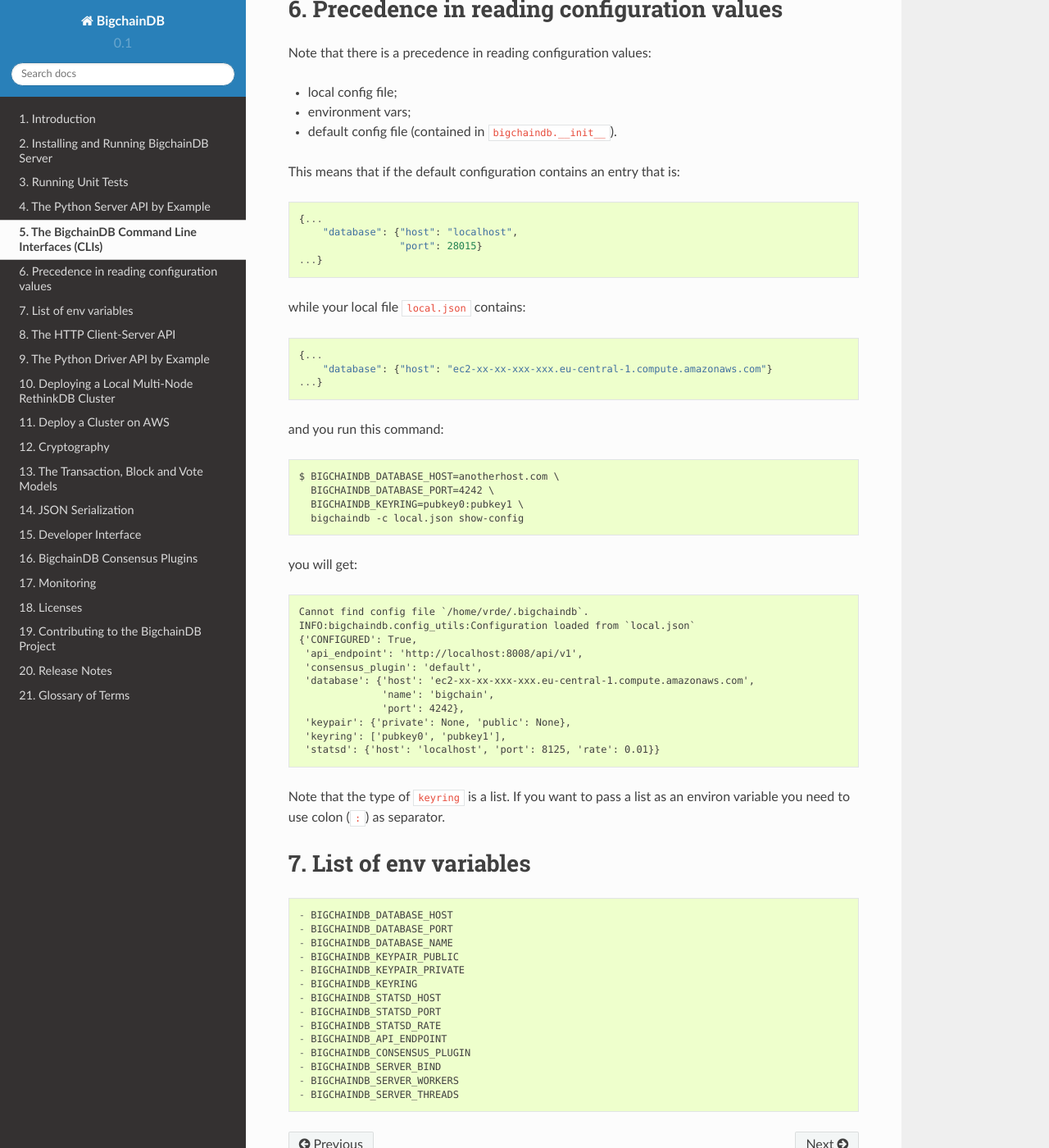
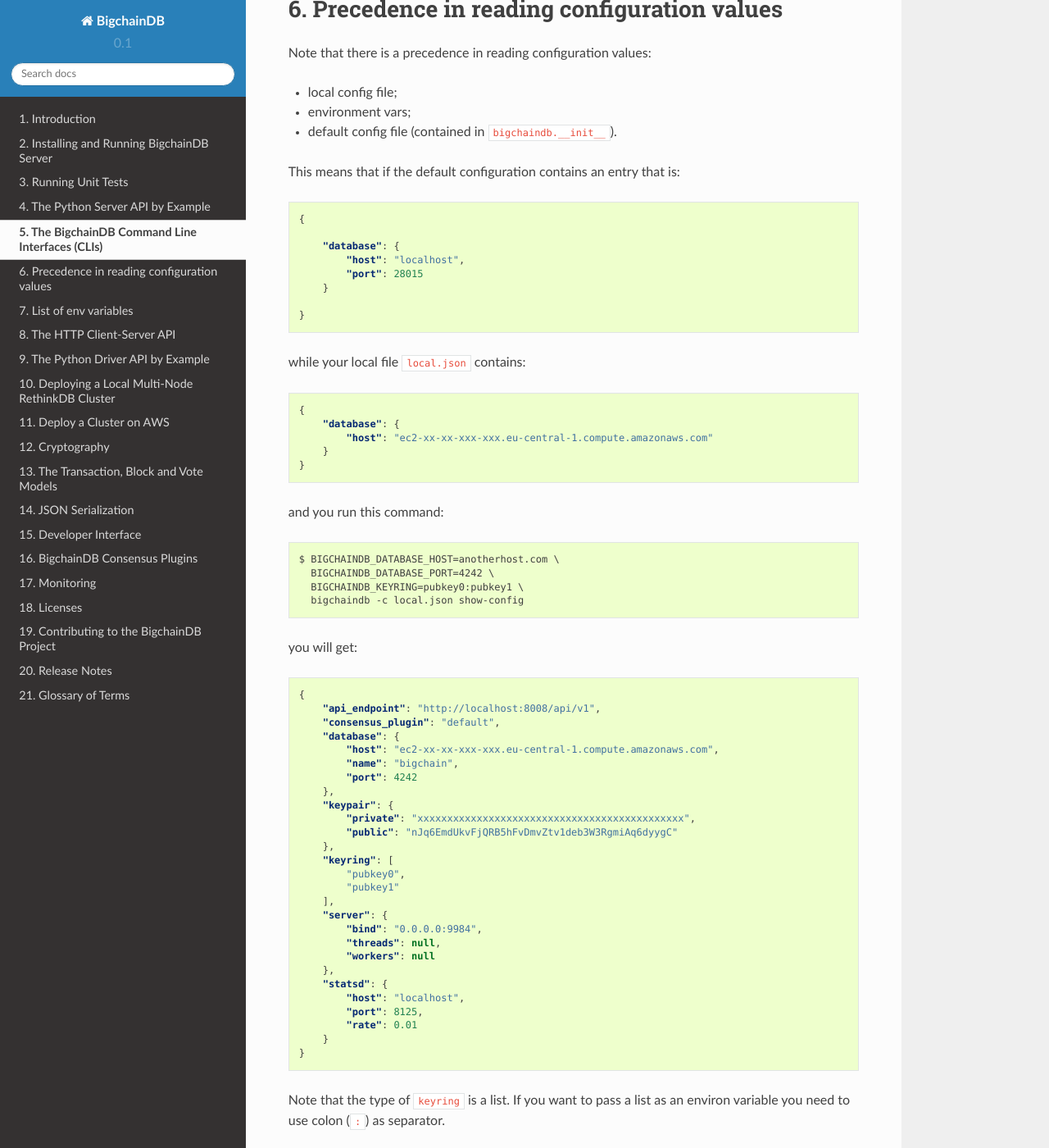
Before and after one commit to bigchaindb/bigchaindb, a Sphinx documentation site: the page built from docs/source/bigchaindb-cli.md, in a window 1280 px wide and 1400 px high, scrolled down 811 px. Shown: the whole window at 82% size. Built offline with Sphinx 7.4.7 and the Read the Docs theme 2.0.0, drawn with Linux system fonts in a browser that asks for light colours.

Commit message:
Print config using json

````diff
--- a/docs/source/bigchaindb-cli.md
+++ b/docs/source/bigchaindb-cli.md
@@ -35,18 +35,25 @@
 
 This means that if the default configuration contains an entry that is:
 
-```
-{...
-    "database": {"host": "localhost",
-                 "port": 28015}
-...}
+```json
+{
+
+    "database": {
+        "host": "localhost",
+        "port": 28015
+    }
+
+}
 ```
 
 while your local file `local.json` contains:
-```
-{...
-    "database": {"host": "ec2-xx-xx-xxx-xxx.eu-central-1.compute.amazonaws.com"}
-...}
+```json
+{
+    "database": {
+        "host": "ec2-xx-xx-xxx-xxx.eu-central-1.compute.amazonaws.com"
+    }
+}
+
 ```
 
 and you run this command:
@@ -58,18 +65,34 @@
 ```
 
 you will get:
-```
-Cannot find config file `/home/vrde/.bigchaindb`.
-INFO:bigchaindb.config_utils:Configuration loaded from `local.json`
-{'CONFIGURED': True,
- 'api_endpoint': 'http://localhost:8008/api/v1',
- 'consensus_plugin': 'default',
- 'database': {'host': 'ec2-xx-xx-xxx-xxx.eu-central-1.compute.amazonaws.com',
-              'name': 'bigchain',
-              'port': 4242},
- 'keypair': {'private': None, 'public': None},
- 'keyring': ['pubkey0', 'pubkey1'],
- 'statsd': {'host': 'localhost', 'port': 8125, 'rate': 0.01}}
+```json
+{
+    "api_endpoint": "http://localhost:8008/api/v1",
+    "consensus_plugin": "default",
+    "database": {
+        "host": "ec2-xx-xx-xxx-xxx.eu-central-1.compute.amazonaws.com",
+        "name": "bigchain",
+        "port": 4242
+    },
+    "keypair": {
+        "private": "xxxxxxxxxxxxxxxxxxxxxxxxxxxxxxxxxxxxxxxxxxxxx",
+        "public": "nJq6EmdUkvFjQRB5hFvDmvZtv1deb3W3RgmiAq6dyygC"
+    },
+    "keyring": [
+        "pubkey0",
+        "pubkey1"
+    ],
+    "server": {
+        "bind": "0.0.0.0:9984",
+        "threads": null,
+        "workers": null
+    },
+    "statsd": {
+        "host": "localhost",
+        "port": 8125,
+        "rate": 0.01
+    }
+}
 ```
 
 Note that the type of `keyring` is a list. If you want to pass a list as an
````
Also changed, not shown: 1 other file.
